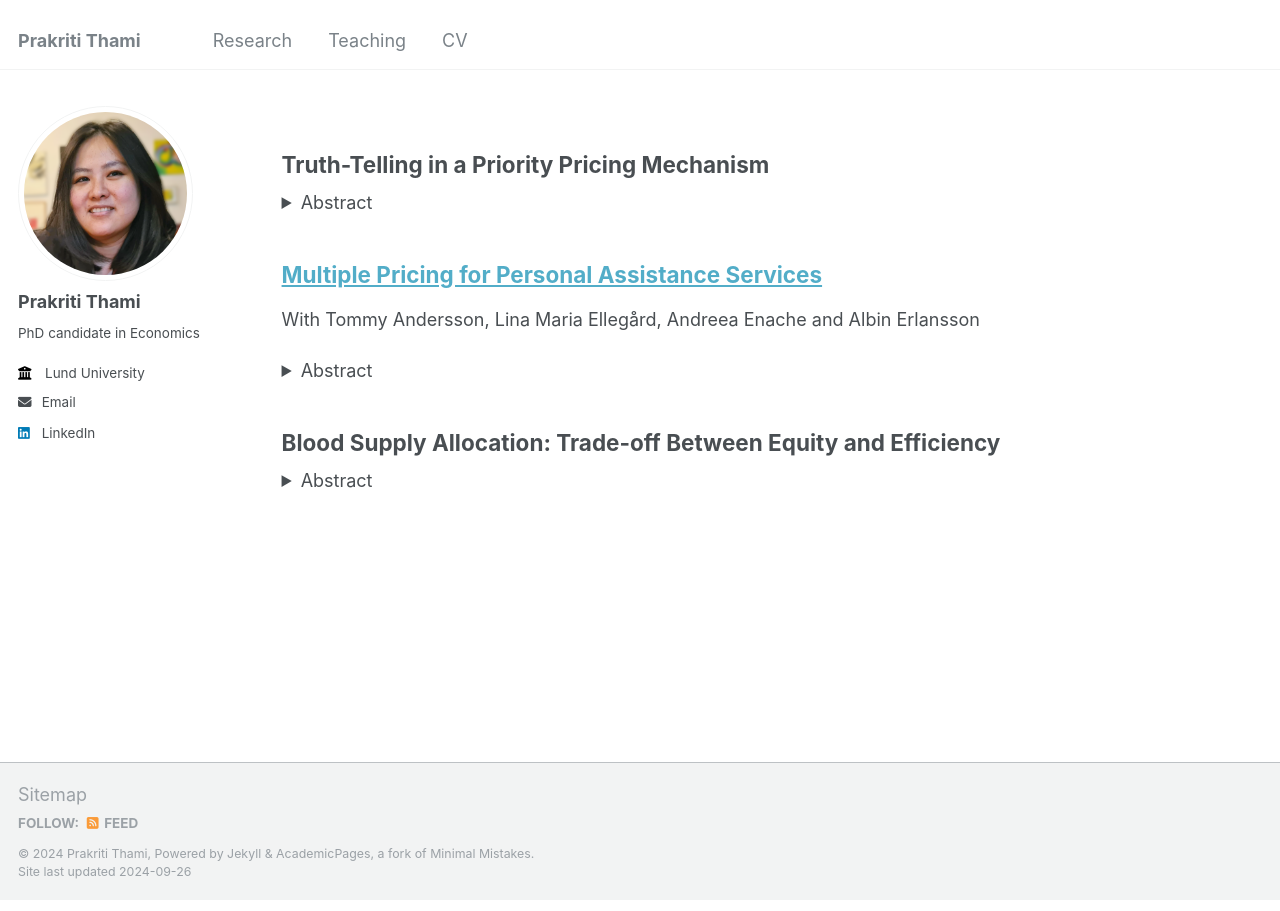
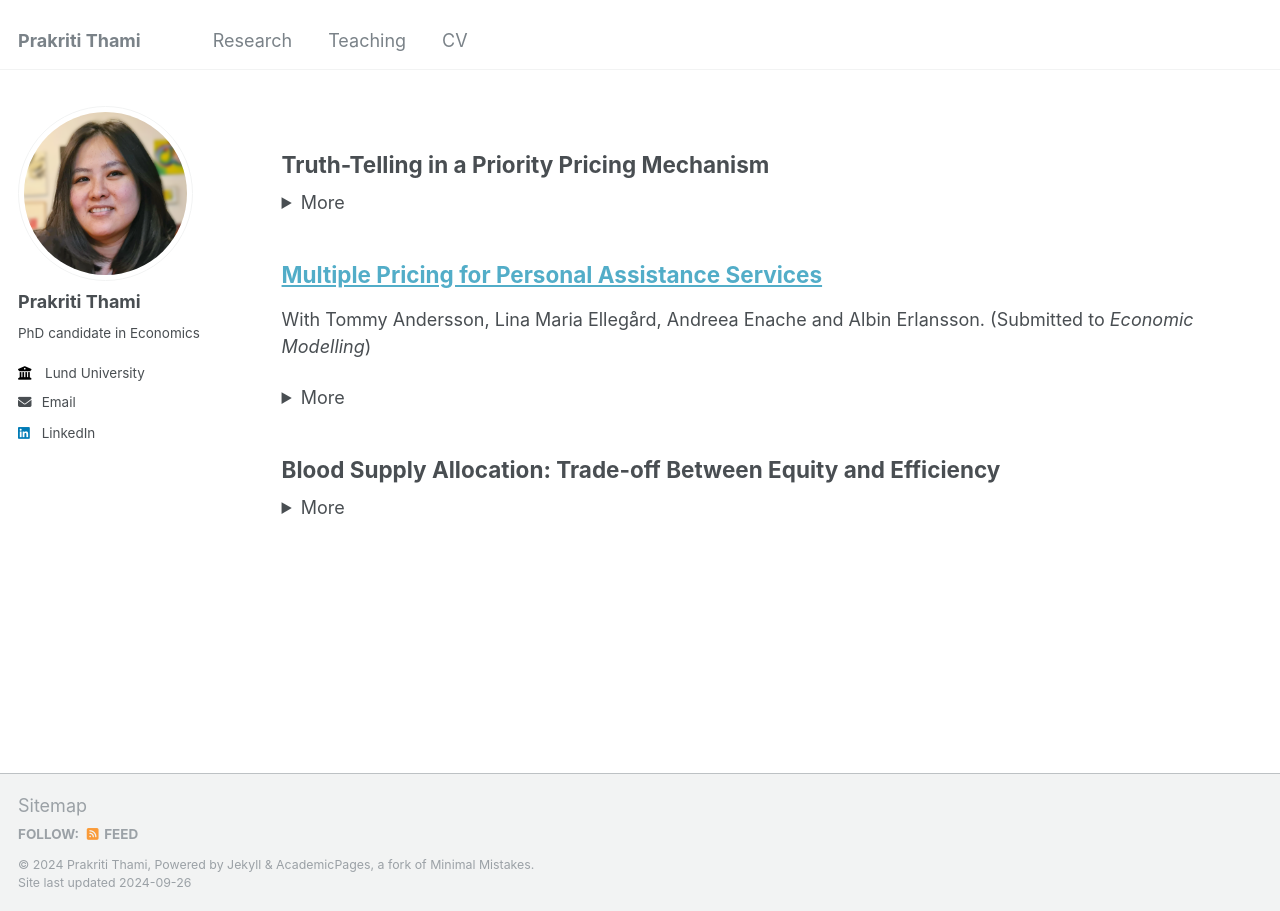
Before and after one commit to prakritithami/prakritithami.github.io, a Jekyll site: the page built from _research/papers.md, in a window 1280 px wide. Built offline with Jekyll 4.4.1, drawn with Linux system fonts in a browser that asks for light colours.

Commit message:
Update papers.md

```diff
--- a/_research/papers.md
+++ b/_research/papers.md
@@ -9,19 +9,19 @@ author_profile: true
 
 ## Truth-Telling in a Priority Pricing Mechanism
 <details>
-  <summary>Abstract</summary>
-  <p>This paper examines the effects of truth-telling on expected aggregate consumer welfare within a priority pricing (PP) mechanism. Traditional models typically assume that individuals will invariably misrepresent private information if it maximizes their payoff; however, a substantial body of evidence suggests otherwise. Considering this, the expected aggregate consumer welfare of PP is compared to that of uniform pricing schemes, using a model that accounts for truth-telling preferences. The findings indicate that a threshold proportion of non-truthful, low-need agents must be surpassed for PP to enhance welfare. This theoretical insight implies that implementing PP can be advantageous in populations with a low propensity for truth-telling but may reduce welfare in populations with a high propensity for truth-telling. This theory is tested through a pre-registered, online, survey-based experiment. Although the anticipated differential impact between high and low truth-telling groups was not observed, the results provide valuable insights for policy considerations.</p>
+  <summary>More</summary>
+  <p>Abstract: This paper examines the effects of truth-telling on expected aggregate consumer welfare within a priority pricing (PP) mechanism. Traditional models typically assume that individuals will invariably misrepresent private information if it maximizes their payoff; however, a substantial body of evidence suggests otherwise. Considering this, the expected aggregate consumer welfare of PP is compared to that of uniform pricing schemes, using a model that accounts for truth-telling preferences. The findings indicate that a threshold proportion of non-truthful, low-need agents must be surpassed for PP to enhance welfare. This theoretical insight implies that implementing PP can be advantageous in populations with a low propensity for truth-telling but may reduce welfare in populations with a high propensity for truth-telling. This theory is tested through a pre-registered, online, survey-based experiment. Although the anticipated differential impact between high and low truth-telling groups was not observed, the results provide valuable insights for policy considerations.</p>
 </details>
 
 ## [Multiple Pricing for Personal Assistance Services](https://lucris.lub.lu.se/ws/portalfiles/portal/182837996/WP21_14)
-With Tommy Andersson, Lina Maria Ellegård, Andreea Enache and Albin Erlansson
+With Tommy Andersson, Lina Maria Ellegård, Andreea Enache and Albin Erlansson. (Submitted to _Economic Modelling_)
 <details>
-  <summary>Abstract</summary>
-  <p>Third-party payers often reimburse health care providers based on prospectively set prices. Although a key motivation of prospective payment is to contain costs, this paper shows that this aspect crucially depends on the design of the pricing scheme due to the well-known incentives of patient selection (or “dumping”). This paper provides a general theoretical framework where heterogeneous users are served by either private for-profit or public providers, each paid an hourly compensation by a third-party payer. The private, but not the public providers may select patients. It is demonstrated that this realistic feature of the model implies that total costs depend on the number of prices. The features of the model are illustrated using the Swedish system of personal assistance services as a motivating example. Numerical results show that marginal adjustments to the current uniform pricing scheme would lead to substantial savings.</p>
+  <summary>More</summary>
+  <p>Abstract: Third-party payers often reimburse health care providers based on prospectively set prices. Although a key motivation of prospective payment is to contain costs, this paper shows that this aspect crucially depends on the design of the pricing scheme due to the well-known incentives of patient selection (or “dumping”). This paper provides a general theoretical framework where heterogeneous users are served by either private for-profit or public providers, each paid an hourly compensation by a third-party payer. The private, but not the public providers may select patients. It is demonstrated that this realistic feature of the model implies that total costs depend on the number of prices. The features of the model are illustrated using the Swedish system of personal assistance services as a motivating example. Numerical results show that marginal adjustments to the current uniform pricing scheme would lead to substantial savings.</p>
 </details>
 
 ## Blood Supply Allocation: Trade-off Between Equity and Efficiency
 <details>
-  <summary>Abstract</summary>
-  <p>ABO blood type compatibility can be exploited to attain a more equitable allocation of blood supply across patients with differing blood types. However, in a steady state, pooling procedures that seek to equalize the proportion of patients that get treated across compatible blood types could have an adverse effect on the total flow rate of treated patients. To address this issue, in this paper I derive the criteria which would ensure an efficient allocation and prove that in pairwise iterative pooling procedures as long as this efficiency criterion is satisfied in each step in which blood types are pooled, the final allocation will not be inefficient.</p>
+  <summary>More</summary>
+  <p>Abstract: ABO blood type compatibility can be exploited to attain a more equitable allocation of blood supply across patients with differing blood types. However, in a steady state, pooling procedures that seek to equalize the proportion of patients that get treated across compatible blood types could have an adverse effect on the total flow rate of treated patients. To address this issue, in this paper I derive the criteria which would ensure an efficient allocation and prove that in pairwise iterative pooling procedures as long as this efficiency criterion is satisfied in each step in which blood types are pooled, the final allocation will not be inefficient.</p>
 </details>
```
